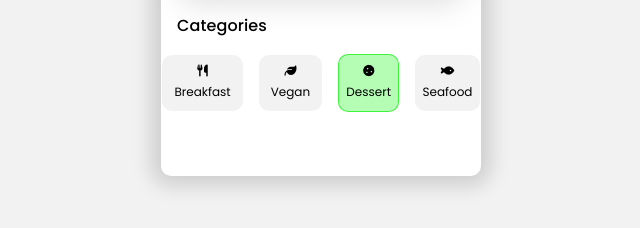
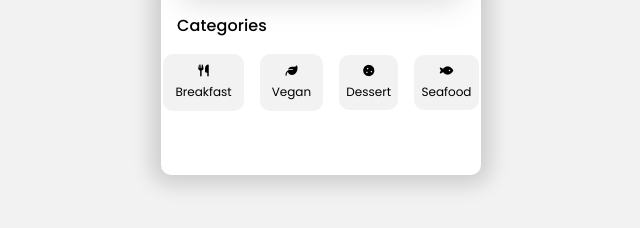
Before and after one commit to Shivavigneshkannan-k/Recipe-webapp, a plain HTML site: page index.html in a window 1280 px wide. Shown: the part 562-790 px from the top of the page, without its empty margins (319-959 px from the left). Drawn offline with Linux system fonts and the light colour scheme; no server answers.

Commit message:
all features done

```diff
--- a/index.html
+++ b/index.html
@@ -49,7 +49,7 @@
                 <i class="fa-solid fa-leaf"></i>
                 <p>Vegan</p>
             </div>
-            <div class="types selected" id="Dessert">
+            <div class="types not-selected" id="Dessert">
                 <i class="fa-solid fa-cookie"></i>
                 <p>Dessert</p>
             </div>
--- a/script.js
+++ b/script.js
@@ -97,7 +97,7 @@ const mealOfTheDay=async(callback)=>{
     callback(foodData);
 }
 const favoriteMeal=(element)=>{
-
+    // console.log(element)
     if(element.classList.contains("not-liked")){
         element.innerHTML=`<i class="fa-solid fa-heart" style="color: #ff80c0;"></i>`;
         element.style.backgroundColor="white";
@@ -189,18 +189,11 @@ const searchByCategory = async (id)=>{
             revealMenu();
 
         }
-        // const likeBtn=document.createElement('button');
-        // foodDiv.append(likeBtn);
-        // likeBtn.classList.add("like","not-liked");
-        // foodName.classList.add("name");
-        // likeBtn.innerHTML=`<i class="fa-solid fa-heart" style="color: #ffffff;"></i>`
-        // likeBtn.onclick=favoriteMeal(likeBtn);
     }
 }
 const showAllCategory=async()=>{
     const categoryData= await fetch(CATEGORY);
     const data= await categoryData.json();
-    // console.log(data["categories"])
     for(let food of data["categories"]){
         console.log(food)
     }
@@ -214,8 +207,6 @@ const changeBtnStyle=(item)=>{
     }
     item.classList.add('selected');
 }
-
-searchByCategory(dessert.id);
 breakFast.addEventListener('click',(e)=>{
     searchByCategory(breakFast.id);
     changeBtnStyle(breakFast);
```
